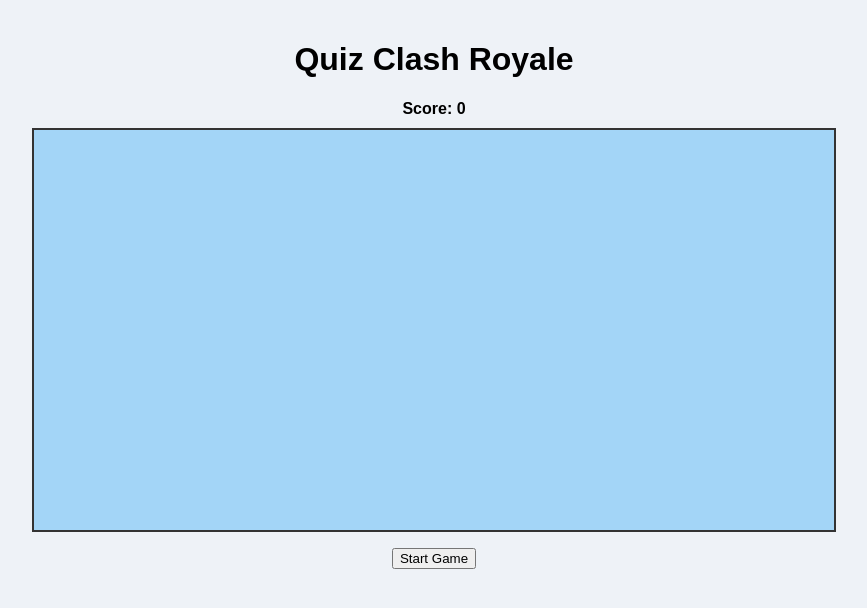
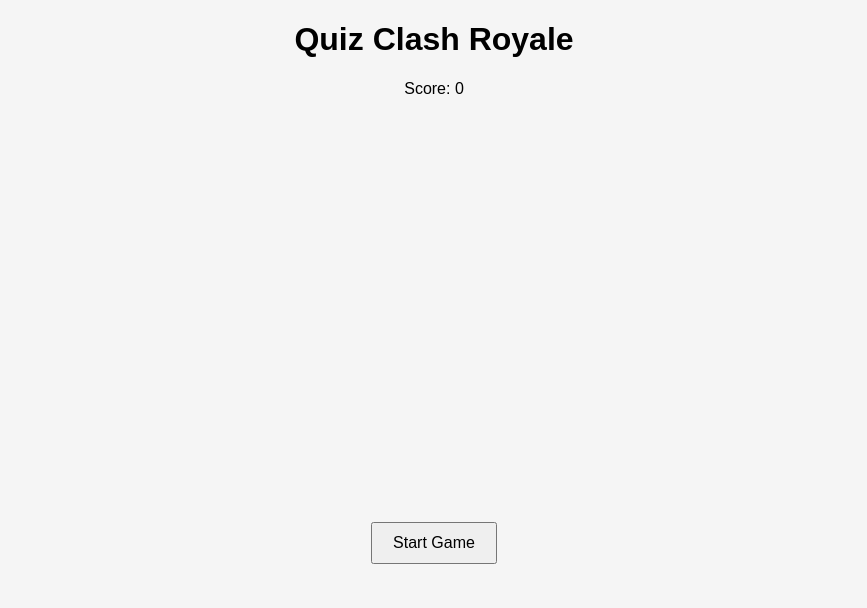
Before and after one commit to 12natejb-del/Nategame, a plain HTML site: page index.html in a window 1280 px wide. Shown: the whole page, without its empty margins (206-1073 px from the left). Drawn offline with Linux system fonts and the light colour scheme.

Commit message:
Update style.css

```diff
--- a/style.css
+++ b/style.css
@@ -1,31 +1,30 @@
+
+
 body {
   font-family: Arial, sans-serif;
+  background-color: #f5f5f5;
   text-align: center;
-  background: #eef2f7;
-  margin: 0;
-  padding: 20px;
+  margin: 20px;
 }
 
-#gameCanvas {
-  border: 2px solid #333;
-  background: #a3d5f7;
-  display: block;
-  margin: 10px auto;
-}
-
-#question-container {
-  margin-top: 10px;
+#question-container, #bike-game-container {
+  margin-top: 20px;
 }
 
 #answers button {
   margin: 5px;
-  padding: 8px 12px;
+  padding: 8px 15px;
   cursor: pointer;
 }
 
-#hud {
-  display: flex;
-  justify-content: center;
-  margin-bottom: 5px;
+#score-container {
   font-weight: bold;
+  font-size: 18px;
+  margin-bottom: 10px;
 }
+
+button {
+  padding: 10px 20px;
+  font-size: 16px;
+  cursor: pointer;
+}
```
